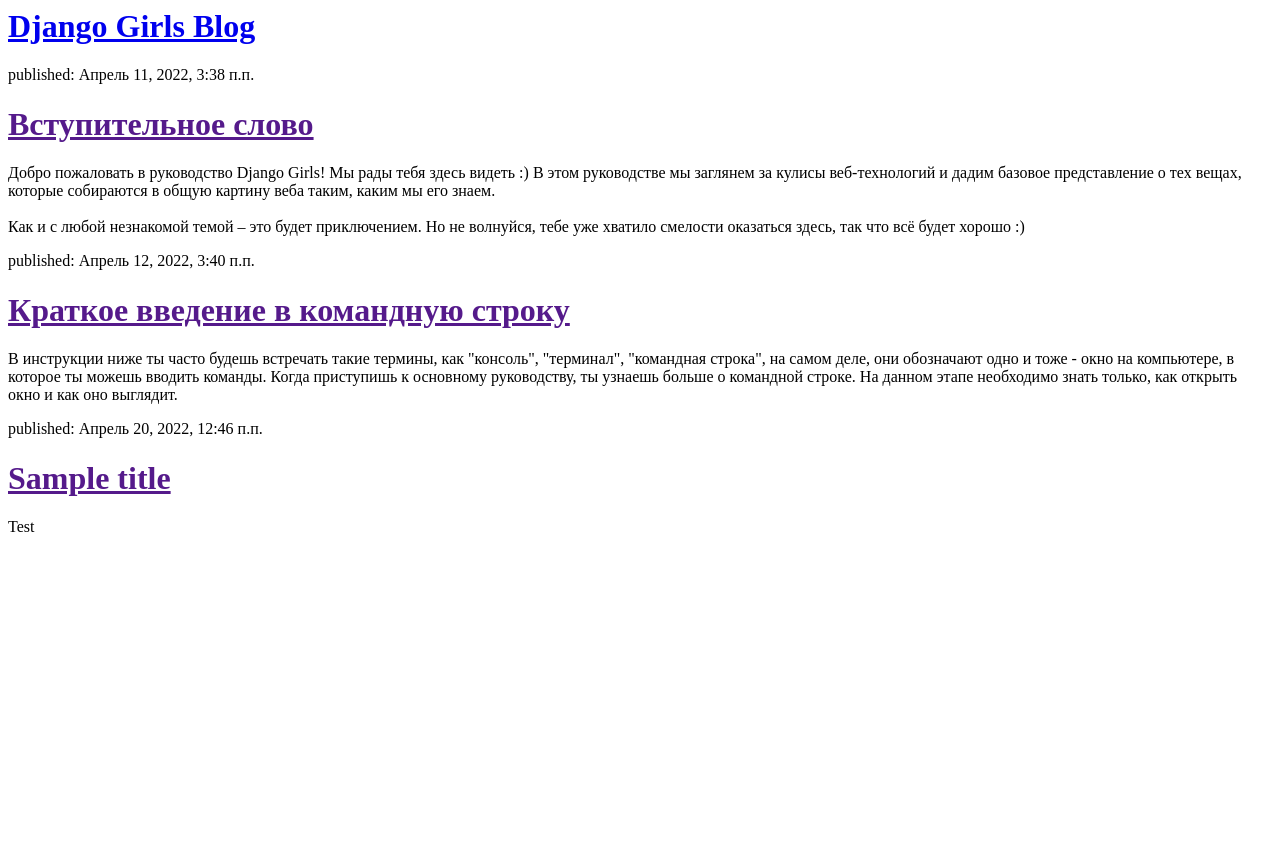
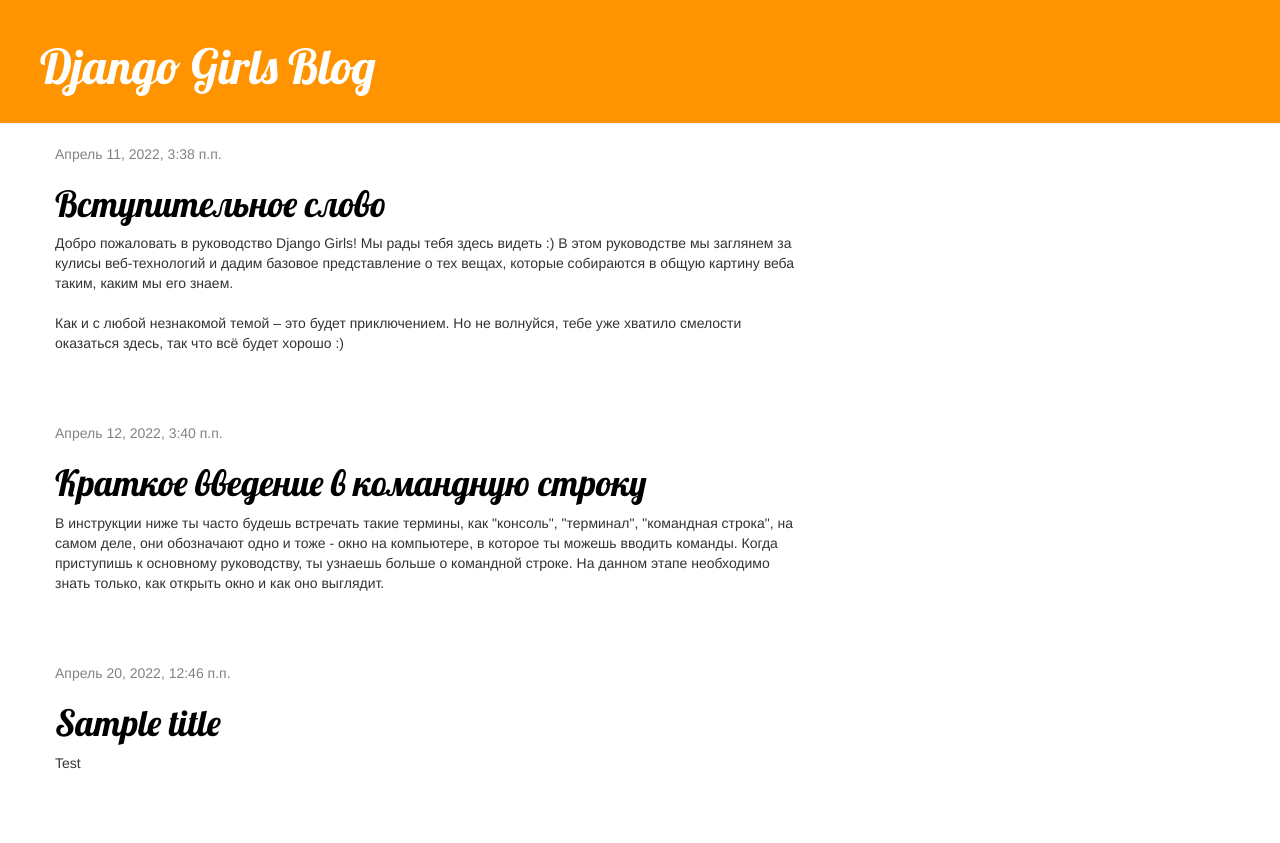
Before and after one commit to TreIlla/my-first-blog, a Django app: page / in a window 1280 px wide. Before the commit the page ends 532 px from the top, so only its background shows below. Run offline with Django 3.2, Linux system fonts and the light colour scheme; data comes from the database, SQL or seed files in the repository; some libraries are stand-ins or nearby versions.

Commit message:
Added view and template for detailed blog post as well as CSS for the site.

```diff
--- /dev/null
+++ b/blog/static/css/blog.css
@@ -0,0 +1,61 @@
+h1 a {
+  color: #bf7957;
+  font-family: "Lobster";
+}
+
+.page-header {
+  background-color: #ff9400;
+  margin-top: 0;
+  padding: 20px 20px 20px 40px;
+}
+
+.page-header h1,
+.page-header h1 a,
+.page-header h1 a:visited,
+.page-header h1 a:active {
+  color: #ffffff;
+  font-size: 36pt;
+  text-decoration: none;
+}
+
+.content {
+  margin-left: 40px;
+}
+
+h1,
+h2,
+h3,
+h4 {
+  font-family: "Lobster", cursive;
+}
+
+.date {
+  color: #828282;
+}
+
+.save {
+  float: right;
+}
+
+.post-form textarea,
+.post-form input {
+  width: 100%;
+}
+
+.top-menu,
+.top-menu:hover,
+.top-menu:visited {
+  color: #ffffff;
+  float: right;
+  font-size: 26pt;
+  margin-right: 20px;
+}
+
+.post {
+  margin-bottom: 70px;
+}
+
+.post h1 a,
+.post h1 a:visited {
+  color: #000000;
+}
--- /dev/null
+++ b/blog/templates/blog/base.html
@@ -0,0 +1,26 @@
+{% load static %}
+<html>
+
+    <head>
+        <title>Django Girls blog</title>
+        <link rel="stylesheet" href="//maxcdn.bootstrapcdn.com/bootstrap/3.2.0/css/bootstrap.min.css">
+        <link rel="stylesheet" href="//maxcdn.bootstrapcdn.com/bootstrap/3.2.0/css/bootstrap-theme.min.css">
+        <link href="https://fonts.googleapis.com/css?family=Lobster&subset=latin,cyrillic" rel="stylesheet" type="text/css">
+        <link rel="stylesheet" href="{% static 'css/blog.css' %}">
+    </head>
+
+    <body>
+        <div class="page-header">
+            <h1><a href="/">Django Girls Blog</a></h1>
+        </div>
+        <div class="content container">
+            <div class="row">
+                <div class="col-md-8">
+                    {% block content %}
+                    {% endblock %}
+                </div>
+            </div>
+        </div>
+    </body>
+
+</html>
--- a/blog/templates/blog/post_list.html
+++ b/blog/templates/blog/post_list.html
@@ -1,22 +1,13 @@
-<html>
+{% extends 'blog/base.html' %}
 
-<head>
-    <title>Django Girls blog</title>
-</head>
-
-<body>
-    <div>
-        <h1><a href="/">Django Girls Blog</a></h1>
-    </div>
-
+{% block content %}
     {% for post in posts %}
-        <dix>
-            <p>published: {{ post.published_date }}</p>
-            <h1><a href="">{{ post.title }}</a></h1>
+        <div class="post">
+            <div class="date">
+                {{ post.published_date }}
+            </div>
+            <h1><a href="{% url 'post_detail' pk=post.pk %}">{{ post.title }}</a></h1>
             <p>{{ post.text|linebreaksbr }}</p>
-        </dix>
+        </div>
     {% endfor %}
-
-</body>
-
-</html>
+{% endblock %}
--- a/blog/urls.py
+++ b/blog/urls.py
@@ -3,4 +3,5 @@
 
 urlpatterns = [
 	path('', views.post_list, name='post_list'),
+	path('post/<int:pk>/', views.post_detail, name='post_detail'),
 ]
--- a/blog/views.py
+++ b/blog/views.py
@@ -1,7 +1,12 @@
 from django.shortcuts import render
 from django.utils import timezone
 from .models import Post
+from django.shortcuts import render, get_object_or_404
 
 def post_list(request):
     posts = Post.objects.filter(published_date__lte=timezone.now()).order_by('published_date')
     return render(request, 'blog/post_list.html', {'posts': posts})
+
+def post_detail(request, pk):
+	post = get_object_or_404(Post, pk=pk)
+	return render(request, 'blog/post_detail.html', {'post': post})
```
Also changed, not shown: blog/templates/blog/post_detail.html (added, +13 -0 lines).
